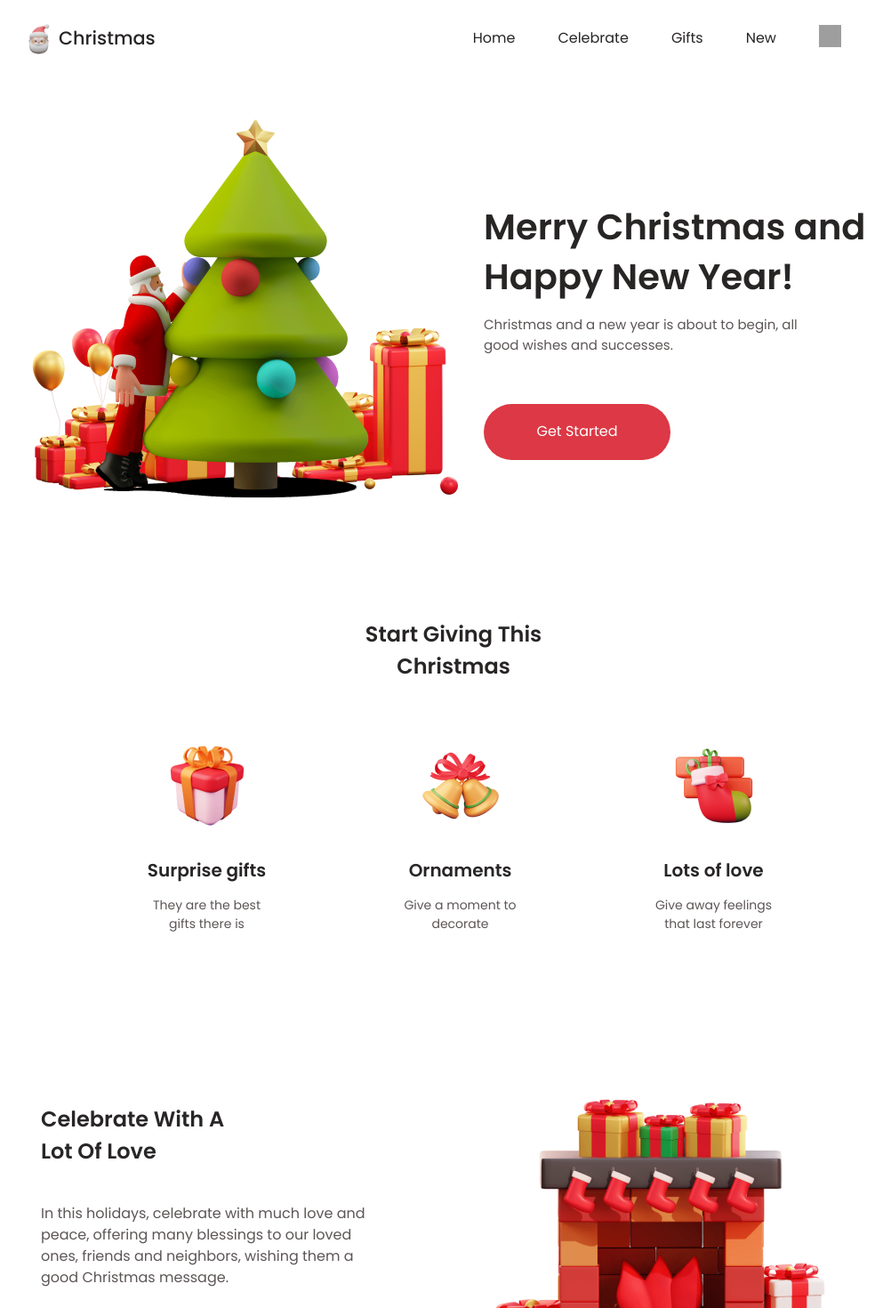
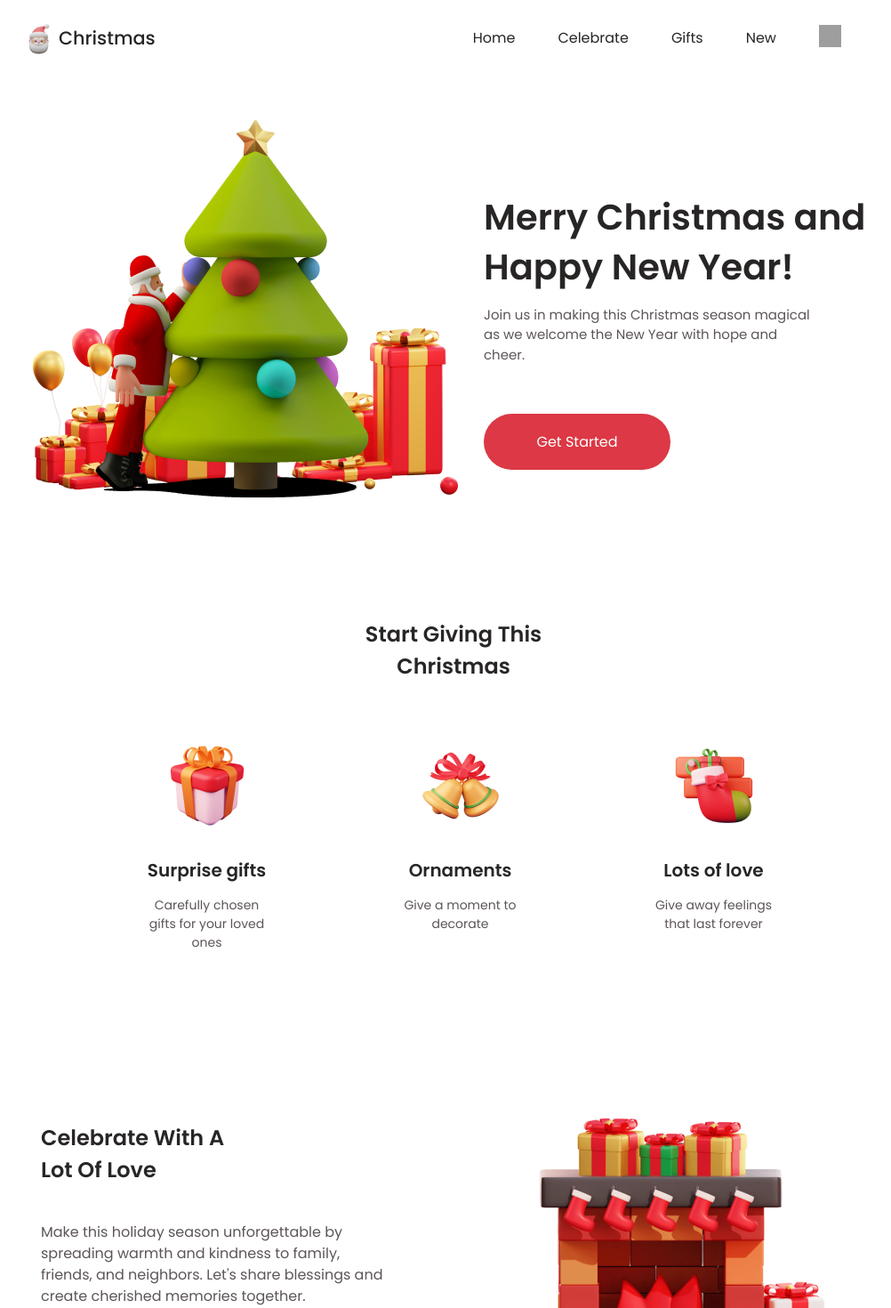
Before and after one commit to AndreiFlau/Responsive-Christmas-Website, a React (Vite) app: page / in a window 1280 px wide. Shown: the top 1470 px of the page at 89% size, without its empty margins (130-1132 px from the left). Built offline with nearby package versions, Linux system fonts and the light colour scheme; grey boxes are pictures that could not be loaded.

Commit message:
better text

```diff
--- a/src/components/Footer.jsx
+++ b/src/components/Footer.jsx
@@ -13,7 +13,7 @@ function Footer() {
             <img src={santaImg} alt="santa" />
             <h4>Christmas</h4>
           </div>
-          <p>This Christmas give a lot of love</p>
+          <p>Let's make this Christmas extra special with lots of love</p>
         </div>
         <div className="footer-2">
           <h3>Our Services</h3>
--- a/src/components/sections/Celebrate.jsx
+++ b/src/components/sections/Celebrate.jsx
@@ -7,8 +7,8 @@ function Celebrate() {
       <div className="text">
         <h2>Celebrate With A Lot Of Love</h2>
         <p>
-          In this holidays, celebrate with much love and peace, offering many blessings to our loved ones, friends and neighbors,
-          wishing them a good Christmas message.
+          Make this holiday season unforgettable by spreading warmth and kindness to family, friends, and neighbors. Let's share
+          blessings and create cherished memories together.
         </p>
         <button className="big-button" onClick={() => alert("Merry Christmas!")}>
           Send Good Wishes
--- a/src/components/sections/Giving.jsx
+++ b/src/components/sections/Giving.jsx
@@ -10,7 +10,7 @@ function Giving() {
         <div className="giving-1">
           <img src={giving1} alt="a wrapped present" />
           <h3>Surprise gifts</h3>
-          <p>They are the best gifts there is</p>
+          <p>Carefully chosen gifts for your loved ones</p>
         </div>
         <div className="giving-2">
           <img src={giving2} alt="Christmas bells" />
--- a/src/components/sections/Home.jsx
+++ b/src/components/sections/Home.jsx
@@ -10,7 +10,7 @@ function Home() {
       </picture>
       <div className="text">
         <h2>Merry Christmas and Happy New Year!</h2>
-        <p>Christmas and a new year is about to begin, all good wishes and successes.</p>
+        <p>Join us in making this Christmas season magical as we welcome the New Year with hope and cheer.</p>
         <a className="big-button" href="#celebrate">
           Get Started
         </a>
```
